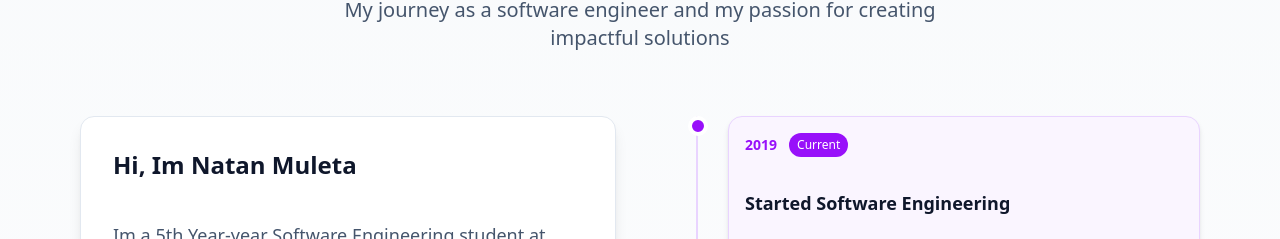
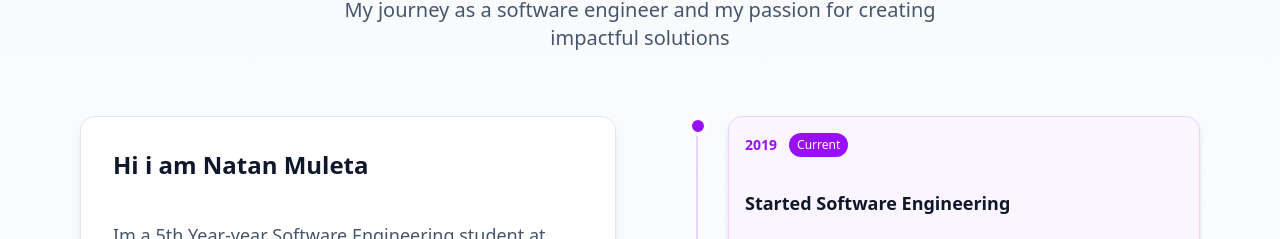
Before and after one commit to natanmuletahunde/pro_portfolio, a Next.js app: page / in a window 1280 px wide. Shown: the part 948-1187 px from the top of the page. Built offline with nearby package versions, Linux system fonts and the light colour scheme.

Commit message:
fix the naming error

```diff
--- a/src/components/sections/AboutSection.tsx
+++ b/src/components/sections/AboutSection.tsx
@@ -37,7 +37,7 @@ const AboutSection = () => {
   return (
     <section id="about" className="py-20 bg-gradient-to-b from-slate-50 to-white">
       <div className="max-w-6xl mx-auto px-4">
-        {/* Section Header */}
+
         <motion.div
           initial={{ opacity: 0, y: 30 }}
           whileInView={{ opacity: 1, y: 0 }}
@@ -54,7 +54,6 @@ const AboutSection = () => {
         </motion.div>
 
         <div className="grid lg:grid-cols-2 gap-12 items-start">
-          {/* Personal Introduction */}
           <motion.div
             initial={{ opacity: 0, x: -50 }}
             whileInView={{ opacity: 1, x: 0 }}
@@ -63,7 +62,7 @@ const AboutSection = () => {
           >
             <Card className="p-8 bg-white shadow-lg border-slate-200">
               <h3 className="text-2xl font-bold text-slate-900 mb-4">
-                Hi, Im Natan Muleta
+                Hi i am  Natan Muleta
               </h3>
               <div className="space-y-4 text-slate-600">
                 <p className="text-lg leading-relaxed">
```
